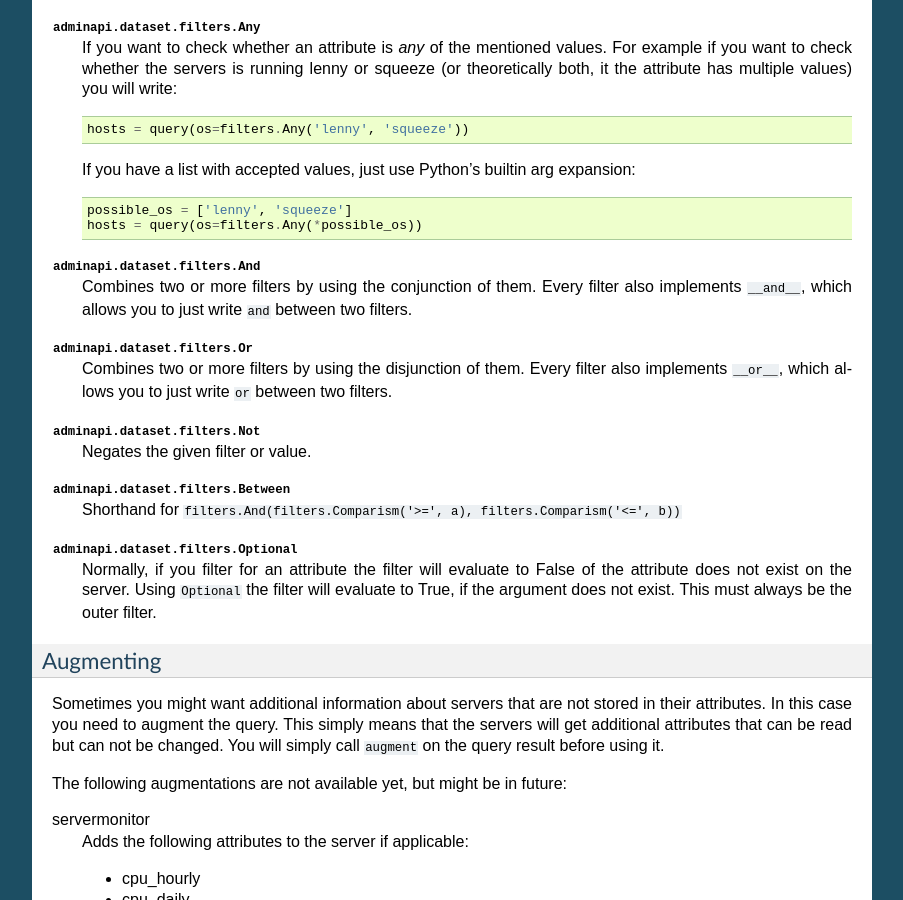
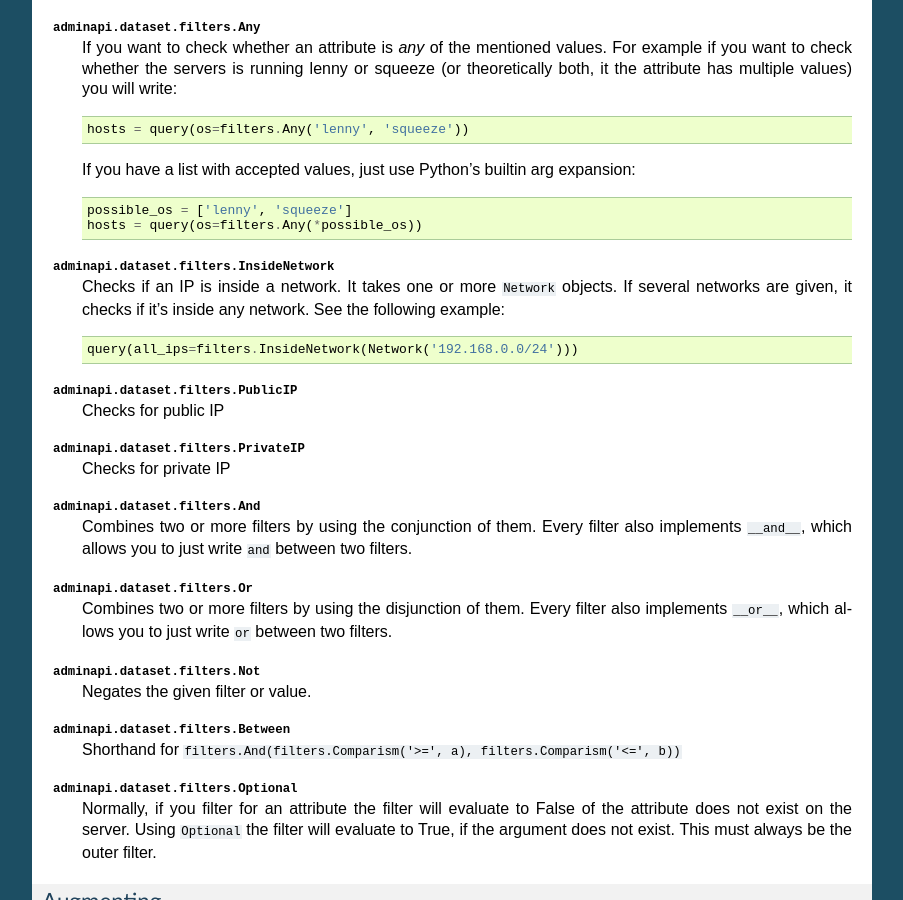
Before and after one commit to innogames/serveradmin, a Sphinx documentation site: the page built from docs/python-api.rst, in a window 1280 px wide and 900 px high, scrolled down 1393 px. Shown: the whole window, without its empty margins (198-1101 px from the left). Built offline with Sphinx 7.4.7, drawn with Linux system fonts in a browser that asks for light colours; formulas are drawn with MathJax 3.

Commit message:
docs: Add InsideNetwork and Public/PrivateIP

```diff
--- a/docs/python-api.rst
+++ b/docs/python-api.rst
@@ -92,6 +92,19 @@ The following filters are available:
 
       possible_os = ['lenny', 'squeeze']
       hosts = query(os=filters.Any(*possible_os))
+
+:class:`adminapi.dataset.filters.InsideNetwork`
+   Checks if an IP is inside a network. It takes one or more ``Network``
+   objects. If several networks are given, it checks if it's inside any
+   network. See the following example::
+
+      query(all_ips=filters.InsideNetwork(Network('192.168.0.0/24')))
+
+:class:`adminapi.dataset.filters.PublicIP`
+   Checks for public IP
+
+:class:`adminapi.dataset.filters.PrivateIP`
+   Checks for private IP
 
 :class:`adminapi.dataset.filters.And`
    Combines two or more filters by using the conjunction of them. Every filter
```
